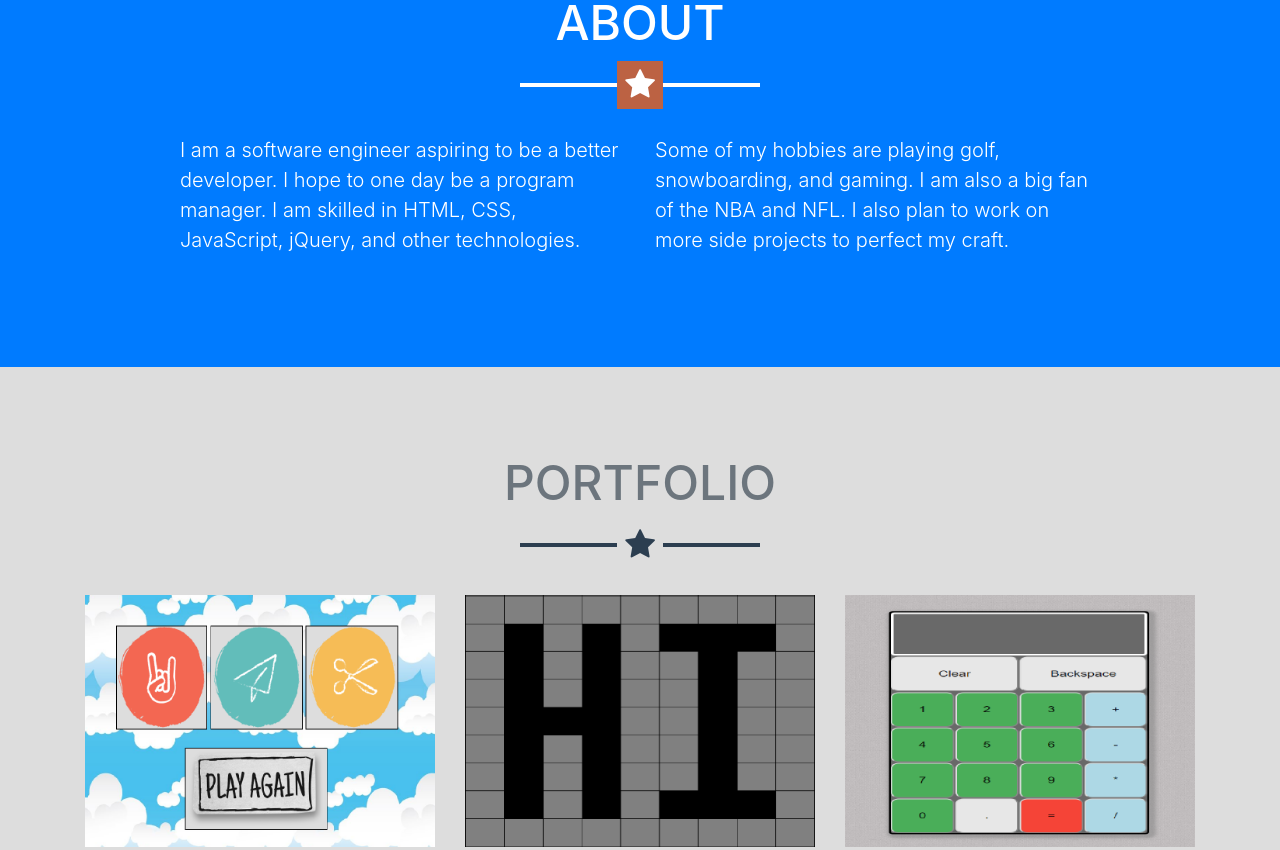
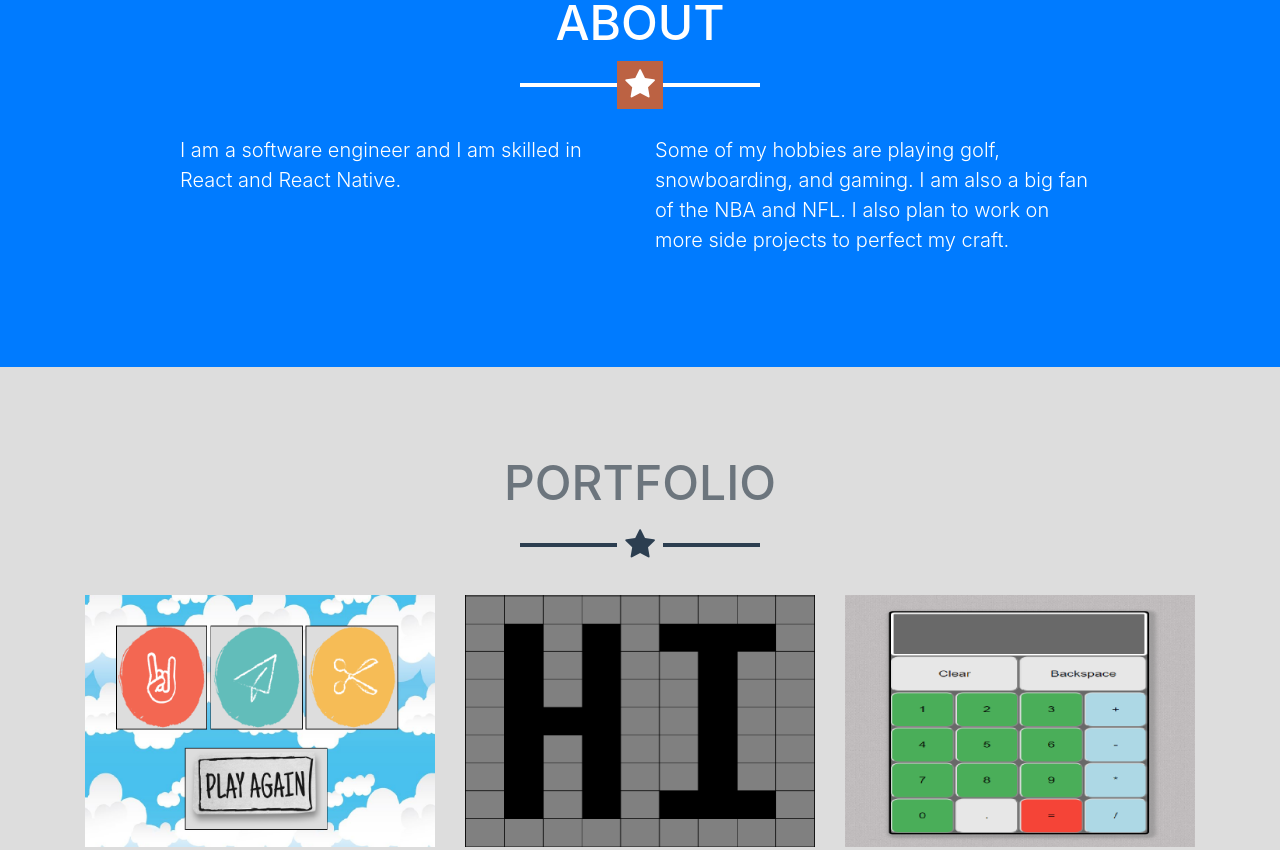
Before and after one commit to janlasota/janlasota.github.io, a website with bundled scripts: page index.html in a window 1280 px wide. Shown: the part 958-1808 px from the top of the page. Built offline with nearby package versions, Linux system fonts and the light colour scheme.

Commit message:
update stuff

```diff
--- a/index.html
+++ b/index.html
@@ -71,10 +71,8 @@
         <hr class="star-light mb-5">
         <div class="row">
           <div class="col-lg-5 ml-auto">
-            <p class="lead">I am a software engineer aspiring to be a
-              better developer. I hope to one day be a program manager.
-              I am skilled in HTML, CSS, JavaScript, jQuery, and other
-              technologies.
+            <p class="lead">I am a software engineer and I am
+              skilled in React and React Native.
             </p>
           </div>
           <div class="col-lg-5 mr-auto">
@@ -194,7 +192,7 @@
 
     <div class="copyright py-4 text-center text-white">
       <div class="container">
-        <small>Copyright &copy; Jan Lasota 2020</small>
+        <small>Copyright &copy; Jan Lasota 2023</small>
       </div>
     </div>
 
```
Also changed, not shown: 1 other file.
